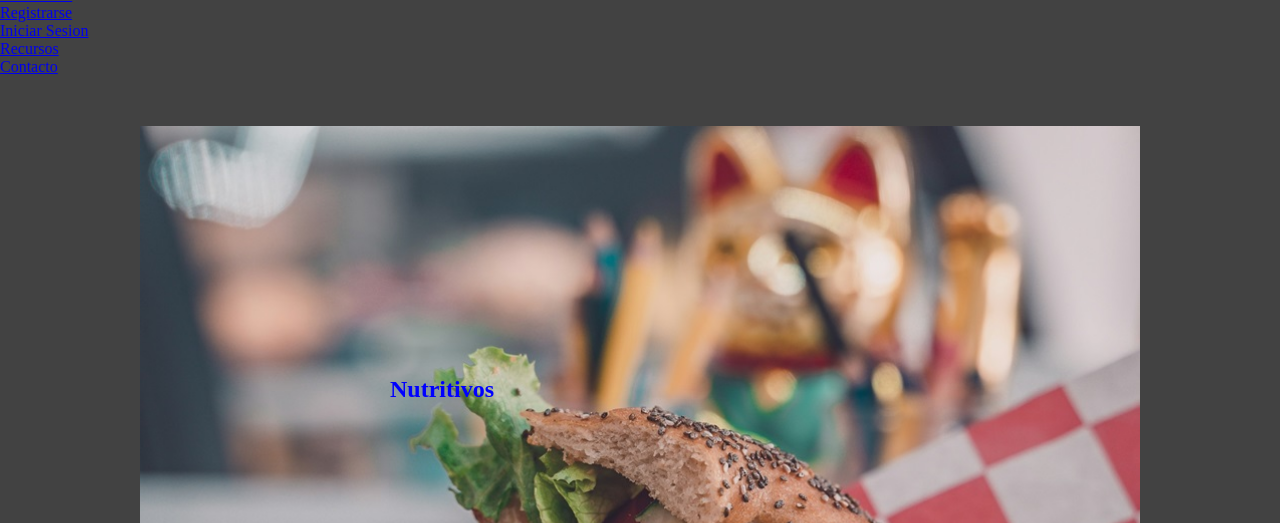
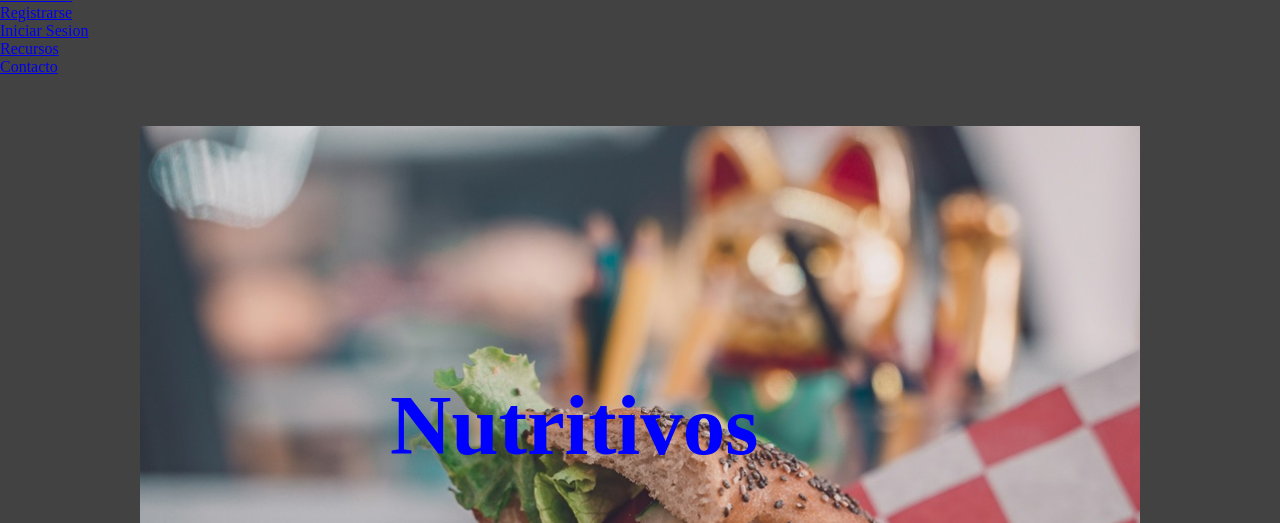
Before and after one commit to ZarPablo/CodoACodo-HTML, a plain HTML site: page index.html in a window 1280 px wide. Shown: the part 429-952 px from the top of the page. Drawn offline with Linux system fonts and the light colour scheme.

Commit message:
2martes2del4

```diff
--- a/Style.css
+++ b/Style.css
@@ -31,7 +31,7 @@ body {
     color: blue;
 }
 .texto h2{
-    font-size: 85;
+    font-size: 85px;
     margin-bottom: 35px;
 }
 .p2 {
```
